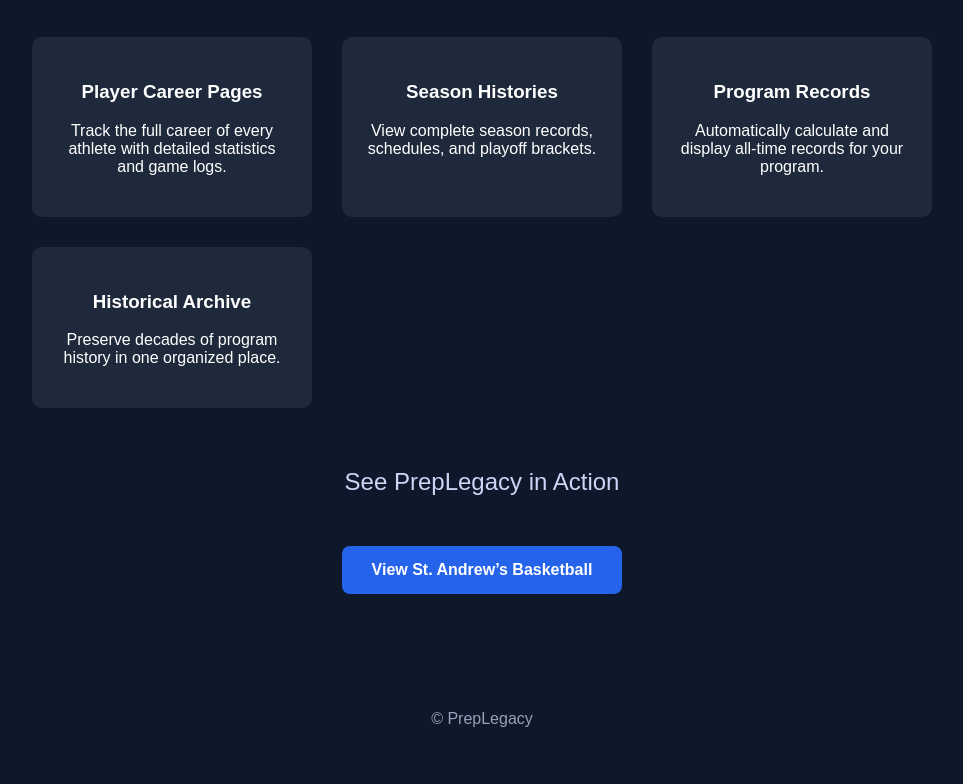
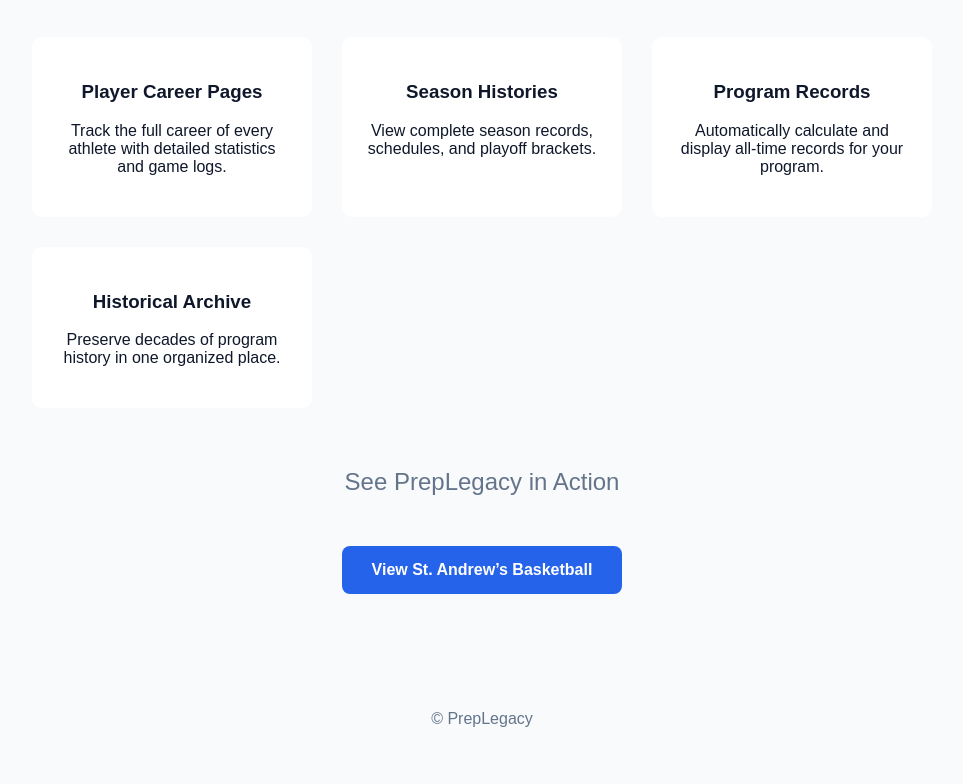
Before and after one commit to newonda1/preplegacy, a plain HTML site: page index.html in a window 1280 px wide. Shown: the part 590-1374 px from the top of the page, without its empty margins (158-1121 px from the left). Drawn offline with Linux system fonts and the light colour scheme.

Commit message:
Update index.html

```diff
--- a/index.html
+++ b/index.html
@@ -10,8 +10,8 @@
 body{
 font-family: Arial, Helvetica, sans-serif;
 margin:0;
-background:#0f172a;
-color:white;
+background:#f8fafc;
+color:#0f172a;
 text-align:center;
 }
 
@@ -26,7 +26,7 @@
 
 h2{
 font-weight:normal;
-color:#cbd5f5;
+color:#64748b;
 }
 
 .section{
@@ -54,14 +54,14 @@
 }
 
 .feature{
-background:#1e293b;
+background:white;
 padding:25px;
 border-radius:10px;
 }
 
 footer{
 padding:40px;
-color:#94a3b8;
+color:#64748b;
 }
 
 </style>
```
